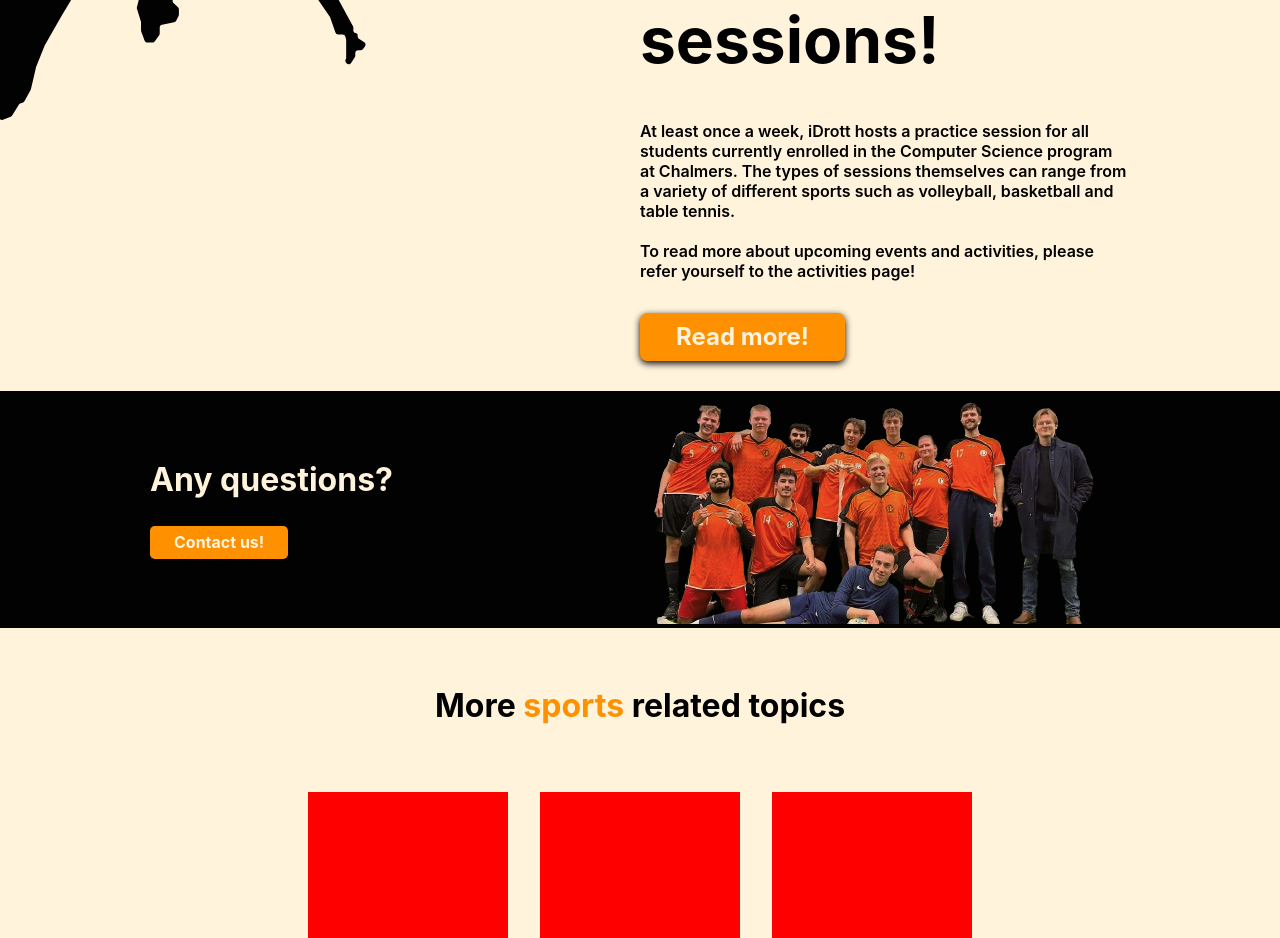
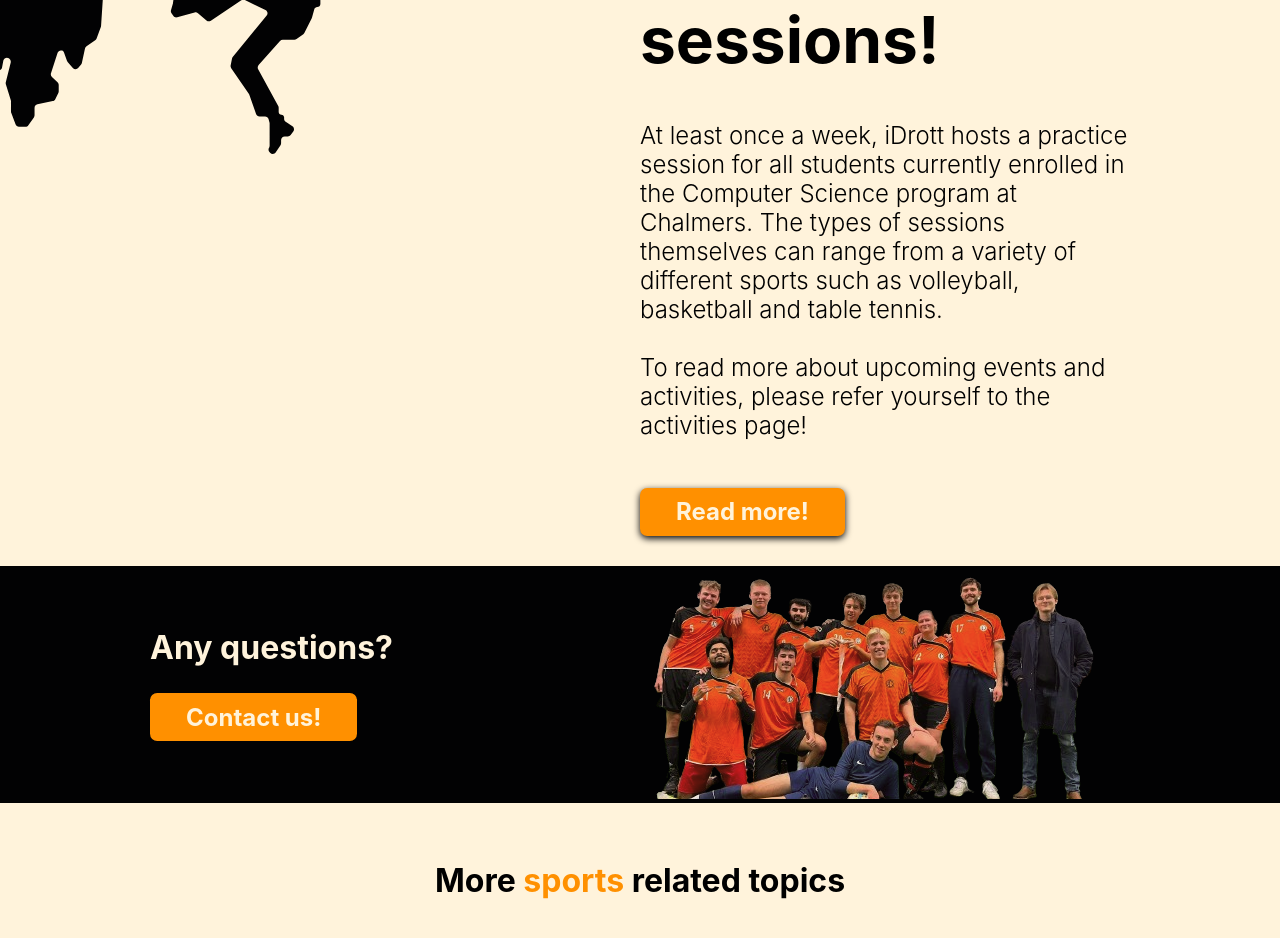
Before and after one commit to gottegubben/iDrott-Website, a Vue app: page / in a window 1280 px wide. Shown: the part 1080-2018 px from the top of the page. Built offline with nearby package versions, Linux system fonts and the light colour scheme; a web font is replaced by a local one.

Commit message:
Fixed the font size on the info page!

```diff
--- a/src/components/Home/Contact.vue
+++ b/src/components/Home/Contact.vue
@@ -8,7 +8,7 @@
             <div id="contact-us">
                 <h2>Any questions?</h2>
                 <div id="btn-container">
-                    <Button text="Contact us!" color="var(--color10)" colorHover="var(--color10-sh1)"></Button>
+                    <Button text="Contact us!" color="var(--color10)" colorHover="var(--color10-sh1)" textSize="var(--font-size-s)"></Button>
                 </div>
             </div>
             <div id="team-image">
--- a/src/components/Home/Info.vue
+++ b/src/components/Home/Info.vue
@@ -9,7 +9,7 @@
                 <div></div>
                 <div id="text-container">
                     <h1>We host <span id="practice">practice</span> sessions!</h1>
-                    <p>At least once a week, iDrott hosts a practice session for all students currently enrolled in the Computer Science program at Chalmers. The types of sessions themselves can range from a variety of different sports such as volleyball, basketball and table tennis.<br><br>To read more about upcoming events and activities, please refer yourself to the activities page!</p>
+                    <h3>At least once a week, iDrott hosts a practice session for all students currently enrolled in the Computer Science program at Chalmers. The types of sessions themselves can range from a variety of different sports such as volleyball, basketball and table tennis.<br><br>To read more about upcoming events and activities, please refer yourself to the activities page!</h3>
                     <div id="btn-container">
                         <Button color="var(--color10)" colorHover="var(--color10-sh1)" text="Read more!" textSize="var(--font-size-s)" :boxshadow="true"></Button>
                     </div>
@@ -53,10 +53,10 @@
         justify-content: center;
     }
 
-    p {
+    h3 {
         margin-top: 0;
         margin-bottom: var(--space-lg);
-        font-weight: var(--font-weight-m);
+        font-weight: var(--font-weight-s);
     }
 
     span#practice {
```
